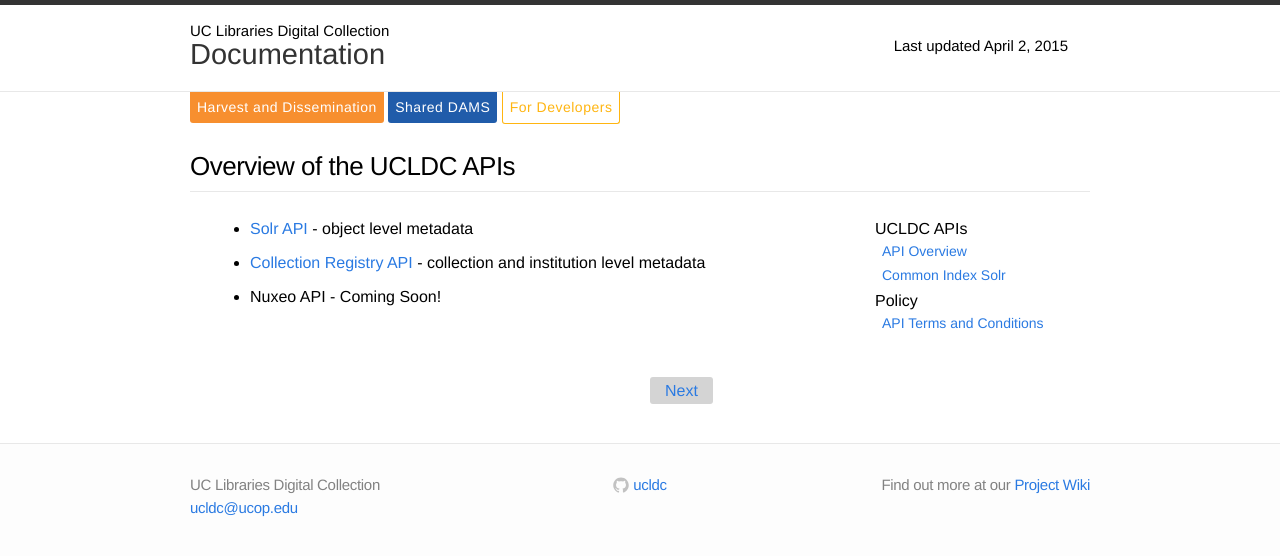
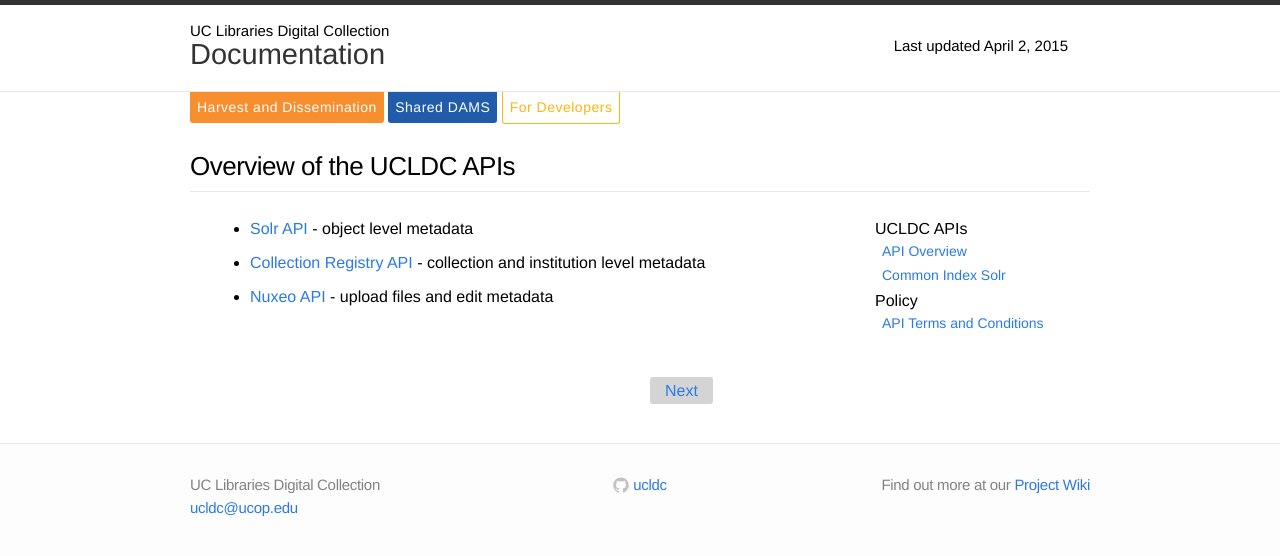
Before and after one commit to ucldc/ucldc-docs, a Jekyll site: the page built from docs/technical-docs/index.md, in a window 1280 px wide. Shown: the top 556 px of the page. Built offline with Jekyll 4.4.1, drawn with Linux system fonts in a browser that asks for light colours; nearby versions of some CDN libraries.

Commit message:
add nuxeo API to tech docs index

```diff
--- a/docs/technical-docs/index.md
+++ b/docs/technical-docs/index.md
@@ -8,4 +8,4 @@ breadcrumbs: Common Index API
 
 - [Solr API]({{ site.url }}{{ site.baseurl }}/docs/technical-docs/solr-api/) - object level metadata
 - [Collection Registry API]({{ site.url }}{{ site.baseurl }}/docs/technical-docs/registry-api/) - collection and institution level metadata
-- Nuxeo API - Coming Soon!
+- [Nuxeo API]({{ site.url }}{{ site.baseurl }}/docs/technical-docs/nuxeo-api/) - upload files and edit metadata
```
